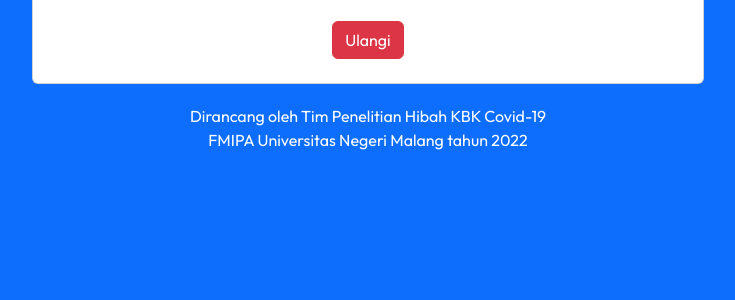
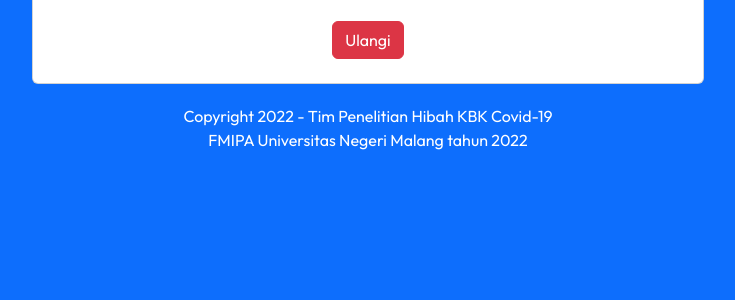
Before and after one commit to anjarmath/c19, a Flask app: template templates/hasil.html in a window 1280 px wide. Shown: the part 236-536 px from the top of the page, without its empty margins (272-1007 px from the left). Run offline with Flask 2, Linux system fonts and the light colour scheme; the template is opened without the code that fills it, so the values that code supplies are empty; some libraries are stand-ins or nearby versions.

Commit message:
Update hasil.html

```diff
--- a/templates/hasil.html
+++ b/templates/hasil.html
@@ -73,7 +73,7 @@
             </div>
         </div>
         <div class="copyright text-center">
-            <p class="cr">Dirancang oleh Tim Penelitian Hibah KBK Covid-19 <br> FMIPA Universitas Negeri Malang tahun 2022</p>
+            <p class="cr">Copyright 2022 - Tim Penelitian Hibah KBK Covid-19 <br> FMIPA Universitas Negeri Malang tahun 2022</p>
         </div>
     </div>
 
```
